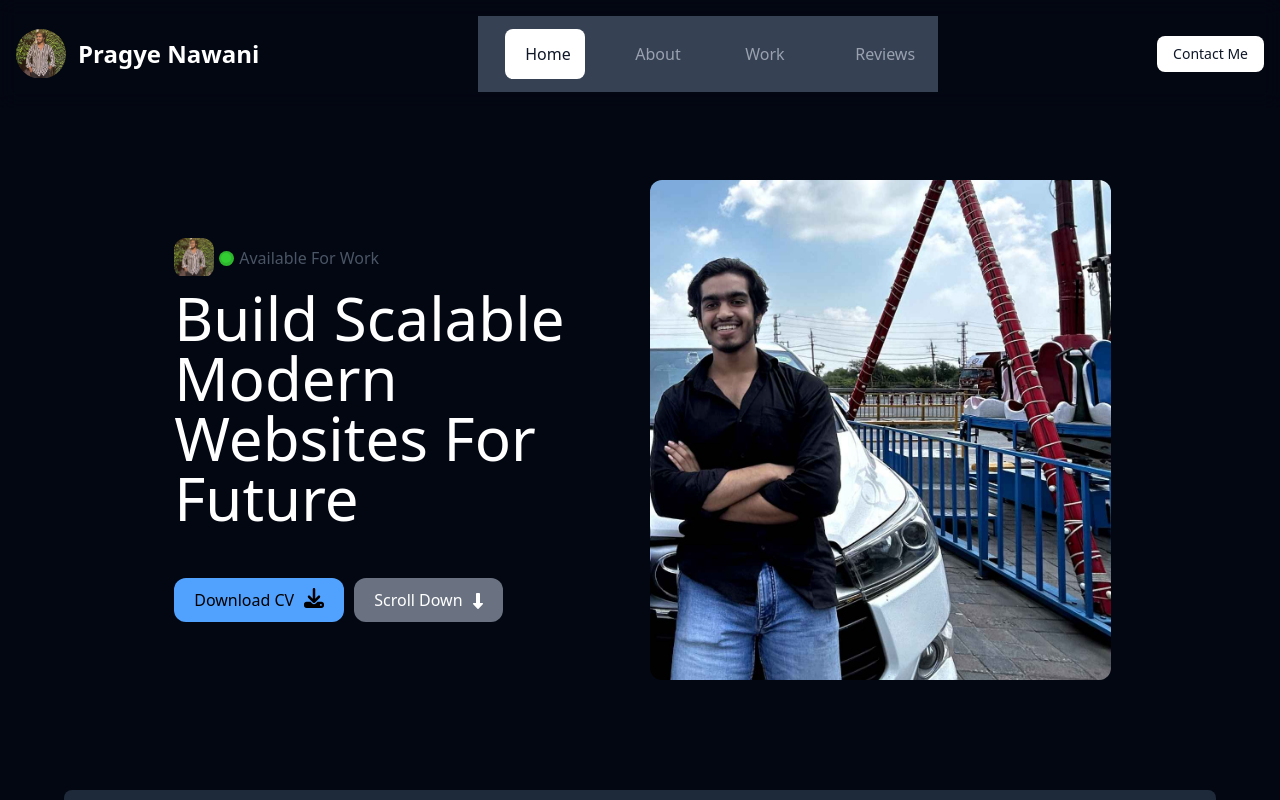
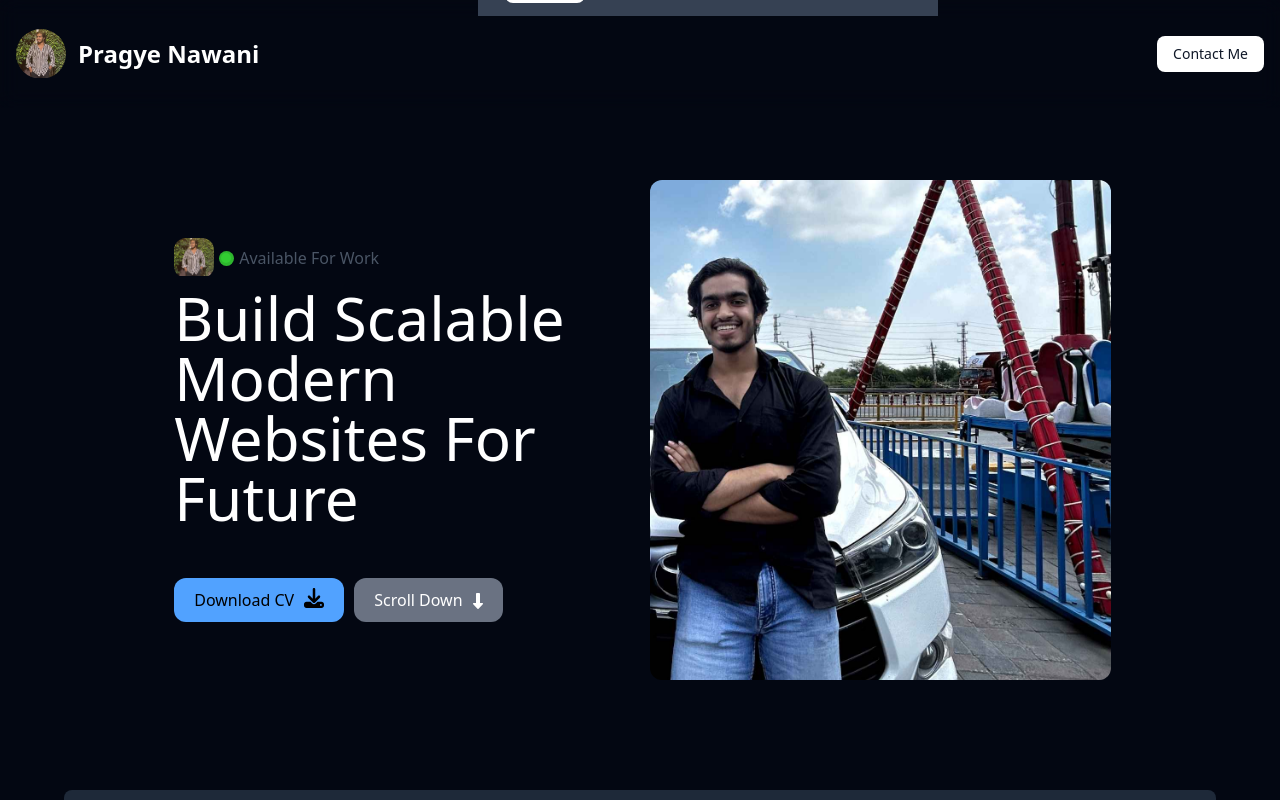
Before and after one commit to PragyeNawani/webdev, a Next.js app: page / in a window 1280 px wide. Shown: the top 800 px of the page. Built offline with nearby package versions, Linux system fonts and the light colour scheme.

Commit message:
Update globals.css

```diff
--- a/app/globals.css
+++ b/app/globals.css
@@ -6,3 +6,16 @@
 .pfp{
   object-position: 0px -4px;
 }
+.naventry{
+  animation: naventer 0.5s ease forwards;
+
+}
+@keyframes naventer {
+  from{
+    transform: translateY(-100%);
+  }
+  to{
+    transform: translateY(0%);
+  }
+
+}
```
